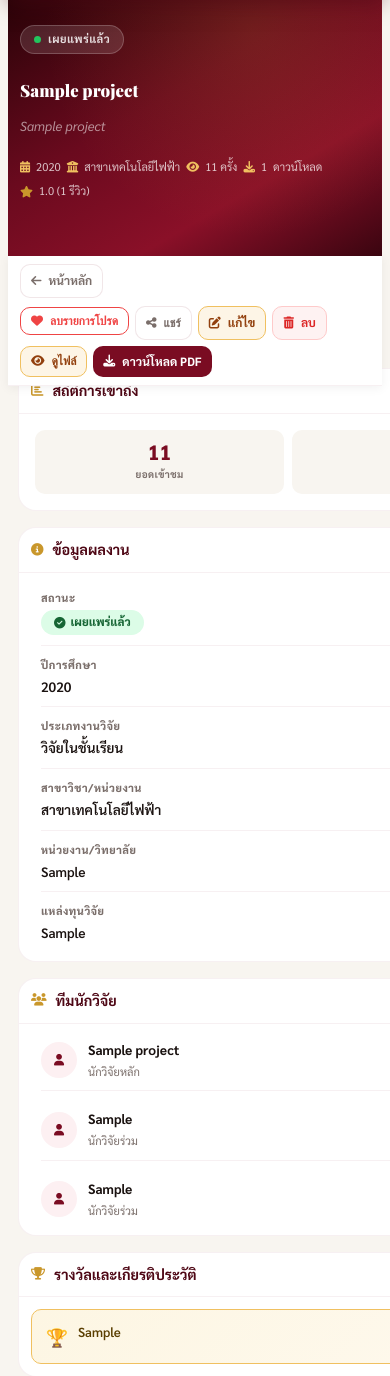
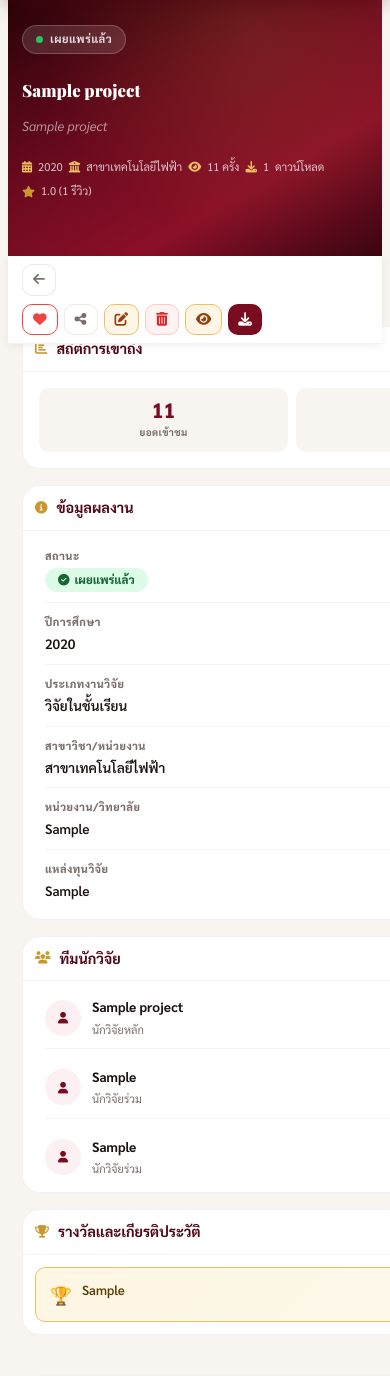
Before and after one commit to 005mi/myproject2026, a Django app: page /project/1/ in a window 390 px wide; the page is wider, and only the part inside the window is pictured. Shown: the part 72-1448 px from the top of that part. Run offline with Django 5.2, Linux system fonts and the light colour scheme; a user stored in the database is signed in; tables that the repository leaves empty hold one stand-in row (values such as "Sample post"); some libraries are stand-ins or nearby versions.

```diff
--- a/research/templates/research/detail.html
+++ b/research/templates/research/detail.html
@@ -10,10 +10,15 @@
        PROJECT DETAIL PAGE
        ══════════════════════════════════════ */
 
+    /* ── PAGE-LEVEL HORIZONTAL PADDING (unified) ── */
+    :root {
+        --page-px: clamp(24px, 5%, 64px);
+    }
+
     /* ── HERO ── */
     .detail-hero {
         background: linear-gradient(150deg, #2a0308 0%, #6a0a1e 40%, #8a1028 70%, #3a0510 100%);
-        padding: 40px clamp(24px, 5%, 64px) 90px;
+        padding: 40px var(--page-px) 90px;
         color: white;
         position: relative;
         overflow: hidden;
@@ -109,7 +114,7 @@
     .detail-action-bar {
         background: white;
         border-bottom: 1px solid var(--border-lt);
-        padding: 11px clamp(24px, 5%, 64px);
+        padding: 11px var(--page-px);
         position: sticky;
         top: 0;
         z-index: 200;
@@ -212,7 +217,7 @@
     .detail-content {
         max-width: var(--max-w);
         margin: 10px auto 60px;
-        padding: 0 clamp(24px, 5%, 64px);
+        padding: 0 var(--page-px);
         display: grid;
         grid-template-columns: 1fr 300px;
         gap: 20px;
@@ -913,41 +918,43 @@
 
     /* ── RESPONSIVE ── */
     @media (max-width: 860px) {
+        :root { --page-px: clamp(14px, 4%, 32px); }
         .detail-content {
             grid-template-columns: 1fr;
-            padding: 0 clamp(14px, 4%, 32px);
         }
         .detail-sidebar {
-            order: -1; /* sidebar แสดงด้านบนบนมือถือ */
+            order: -1;
         }
     }
 
     /* Tablet / Large phone */
     @media (max-width: 600px) {
-        .detail-hero { padding: 28px 14px 65px; }
+        :root { --page-px: 16px; }
+
+        .detail-hero { padding: 28px var(--page-px) 65px; }
         .detail-hero-title { font-size: 1.15rem; line-height: 1.4; }
         .detail-hero-title-en { font-size: 0.82rem; }
         .detail-hero-meta { gap: 8px; font-size: 0.73rem; flex-wrap: wrap; }
 
-        /* Action bar: ซ้ายบน, ขวาล่าง */
+        /* Action bar: 2 rows, full-width buttons */
         .detail-action-bar {
             flex-direction: column;
             align-items: flex-start;
-            padding: 10px 14px;
+            padding: 10px var(--page-px);
             gap: 8px;
         }
         .action-bar-left { width: 100%; }
         .action-bar-right {
             width: 100%;
             display: flex;
-            flex-wrap: wrap;   /* wrap แทน scroll */
+            flex-wrap: wrap;
             gap: 6px;
         }
-        /* ปุ่มในแถบ action บนมือถือ */
         .btn-bar {
             padding: 7px 12px;
             font-size: 0.78rem;
             border-radius: 10px;
+            flex: 0 0 auto;
         }
         .breadcrumb-text { display: none; }
 
@@ -966,12 +973,19 @@
 
     /* Small phone ~393px (Vivo V60 Lite, iPhone 14) */
     @media (max-width: 420px) {
-        .detail-hero { padding: 24px 12px 55px; }
+        :root { --page-px: 14px; }
+
+        .detail-hero { padding: 24px var(--page-px) 55px; }
         .detail-hero-title { font-size: 1.05rem; }
         .detail-hero-meta { font-size: 0.7rem; gap: 6px; }
-        .detail-action-bar { padding: 8px 12px; }
-        .detail-content { margin-top: -18px; padding: 0 10px; }
-        .btn-bar { padding: 6px 10px; font-size: 0.75rem; }
+
+        .detail-action-bar { padding: 8px var(--page-px); }
+        .detail-content { margin-top: -18px; padding: 0 var(--page-px); }
+
+        /* Icon-only buttons on very small screens to save space */
+        .btn-bar .btn-text { display: none; }
+        .btn-bar { padding: 8px 10px; font-size: 0.85rem; border-radius: 10px; }
+
         .d-card-body { padding: 12px; }
         .d-card-head { padding: 10px 12px; font-size: 0.9rem; }
         .tab-pane { padding: 12px; }
@@ -980,7 +994,6 @@
         .yt-avatar { width: 34px; height: 34px; font-size: 0.8rem; }
         .stat-num { font-size: 1.3rem; }
         .abstract-text, .sec-text { font-size: 0.9rem; }
-        /* Info rows in sidebar */
         .info-val { font-size: 0.85rem; }
         .r-name { font-size: 0.84rem; }
     }
@@ -1014,7 +1027,7 @@
 <div class="detail-action-bar">
     <div class="action-bar-left">
         <a href="{% url 'project_list' %}" class="btn-bar btn-bar-outline">
-            <i class="fas fa-arrow-left"></i> หน้าหลัก
+            <i class="fas fa-arrow-left"></i> <span class="btn-text">หน้าหลัก</span>
         </a>
         <span class="breadcrumb-text">
             <a href="{% url 'my_projects' %}">ผลงานของฉัน</a>
@@ -1031,36 +1044,37 @@
             <button type="submit" class="btn-bar btn-bar-outline"
                 style="color: {% if is_favorited %}#ef4444{% else %}inherit{% endif %}; border-color: {% if is_favorited %}#ef4444{% else %}rgba(122,12,34,0.15){% endif %};">
                 <i class="{% if is_favorited %}fas{% else %}far{% endif %} fa-heart"></i>
-                {% if is_favorited %}ลบรายการโปรด{% else %}เพิ่มรายการโปรด{% endif %}
+                <span class="btn-text">{% if is_favorited %}ลบรายการโปรด{% else %}เพิ่มรายการโปรด{% endif %}</span>
             </button>
         </form>
         {% endif %}
         {% if project.is_approved %}
         <button class="btn-bar btn-bar-outline" onclick="shareProject()">
-            <i class="fas fa-share-alt"></i> แชร์
+            <i class="fas fa-share-alt"></i> <span class="btn-text">แชร์</span>
         </button>
         {% endif %}
         {% if project.uploaded_by == request.user or request.user.is_staff %}
         <a href="{% url 'edit_project' project.id %}" class="btn-bar btn-bar-gold">
-            <i class="fas fa-edit"></i> แก้ไข
+            <i class="fas fa-edit"></i> <span class="btn-text">แก้ไข</span>
         </a>
         <a href="{% url 'delete_project' project.id %}" class="btn-bar btn-bar-danger"
             onclick="return confirm('คุณแน่ใจว่าต้องการลบผลงานชิ้นนี้?')">
-            <i class="fas fa-trash-alt"></i> ลบ
+            <i class="fas fa-trash-alt"></i> <span class="btn-text">ลบ</span>
         </a>
         {% endif %}
         {% if project.pdf_file %}
         <button type="button" class="btn-bar btn-bar-gold"
             onclick="openPdfPreview('{% url 'pdf_preview' project.id %}', '{{ project.title_th|escapejs }}')">
-            <i class="fas fa-eye"></i> ดูไฟล์
+            <i class="fas fa-eye"></i> <span class="btn-text">ดูไฟล์</span>
         </button>
         <a href="{% url 'download_pdf' project.id %}" class="btn-bar btn-bar-crimson" download
             onclick="incrementDownloadCount()">
-            <i class="fas fa-download"></i> ดาวน์โหลด PDF
+            <i class="fas fa-download"></i> <span class="btn-text">ดาวน์โหลด PDF</span>
         </a>
         {% endif %}
     </div>
 </div>
+
 
 <!-- ── MAIN CONTENT ── -->
 <div class="detail-content">
```
Also changed, not shown: research/templates/research/navbar.html (+164 -60 lines), research/templates/research/stats.html (+20 -11 lines).
